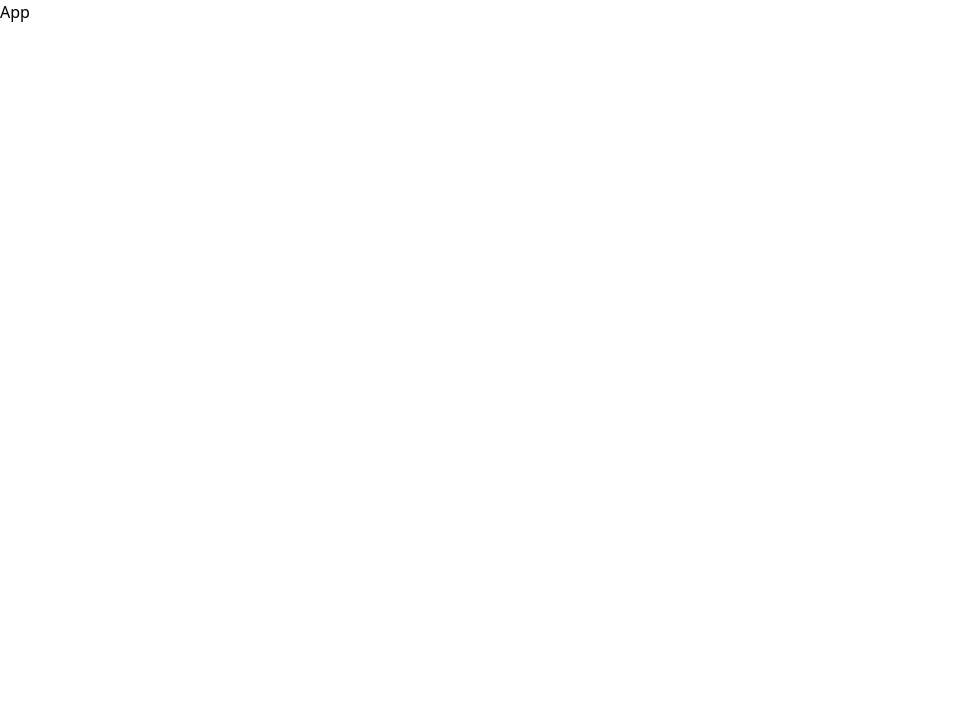
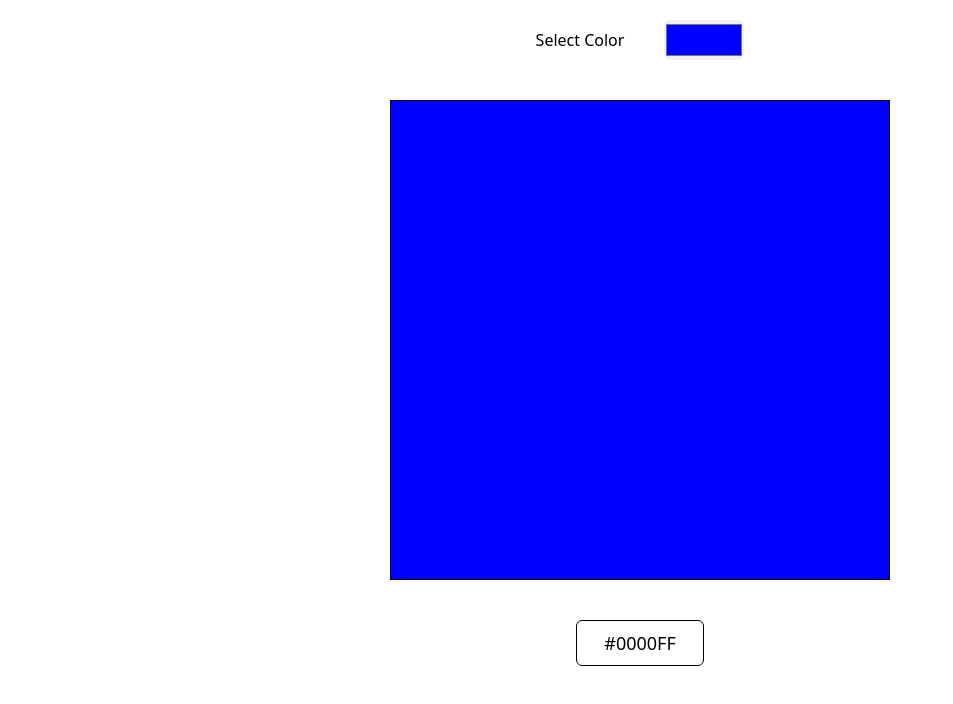
Before and after one commit to rampravesh22/tutorial, a React (Vite) app: page / in a window 1280 px wide. Shown: the top 704 px of the page, without its empty margins (0-953 px from the left). Built offline with nearby package versions, Linux system fonts and the light colour scheme.

Commit message:
first commit in color

```diff
--- a/src/App.jsx
+++ b/src/App.jsx
@@ -1,7 +1,50 @@
+import { useState } from "react";
+
 function App() {
+	const [bgColor, setBgColor] = useState("#0000FF");
+	const [change, setChange] = useState(false);
+	const [coppied, setCoppied] = useState(false);
+	const handleInputChange = (e) => {
+		setChange(true);
+		setBgColor(e.target.value);
+	};
+	const handleClickBtn = () => {
+		navigator.clipboard
+			.writeText(bgColor)
+			.then(() => {
+				setCoppied(true);
+				setTimeout(() => {
+					setCoppied(false);
+				}, 2000);
+			})
+			.catch((error) => {
+				console.log(error);
+			});
+	};
 	return (
 		<>
-			<div className="">App</div>
+			<div className="flex items-center gap-10 justify-center mt-5">
+				<label htmlFor="color">Select Color</label>
+				<input
+					className="w-20 h-10 rounded-md"
+					value={bgColor}
+					onChange={handleInputChange}
+					type="color"
+				/>
+			</div>
+			<div
+				style={{ background: bgColor }}
+				className={`h-[60vh] max-w-[500px]  border border-black origin-left transition-all mt-10 w-11/12 m-auto`}
+			></div>
+			<button
+				onClick={handleClickBtn}
+				className="m-auto w-32 mt-10 border px-5 py-2 flex justify-center text-lg items-center group border-black relative rounded-md"
+			>
+				<span className="group-hover:block hidden bg-slate-300 border rounded-md px-3 py-.5   absolute -top-9">
+					{coppied ? "Coppied" : "Copy"}
+				</span>
+				{bgColor}
+			</button>
 		</>
 	);
 }
```
